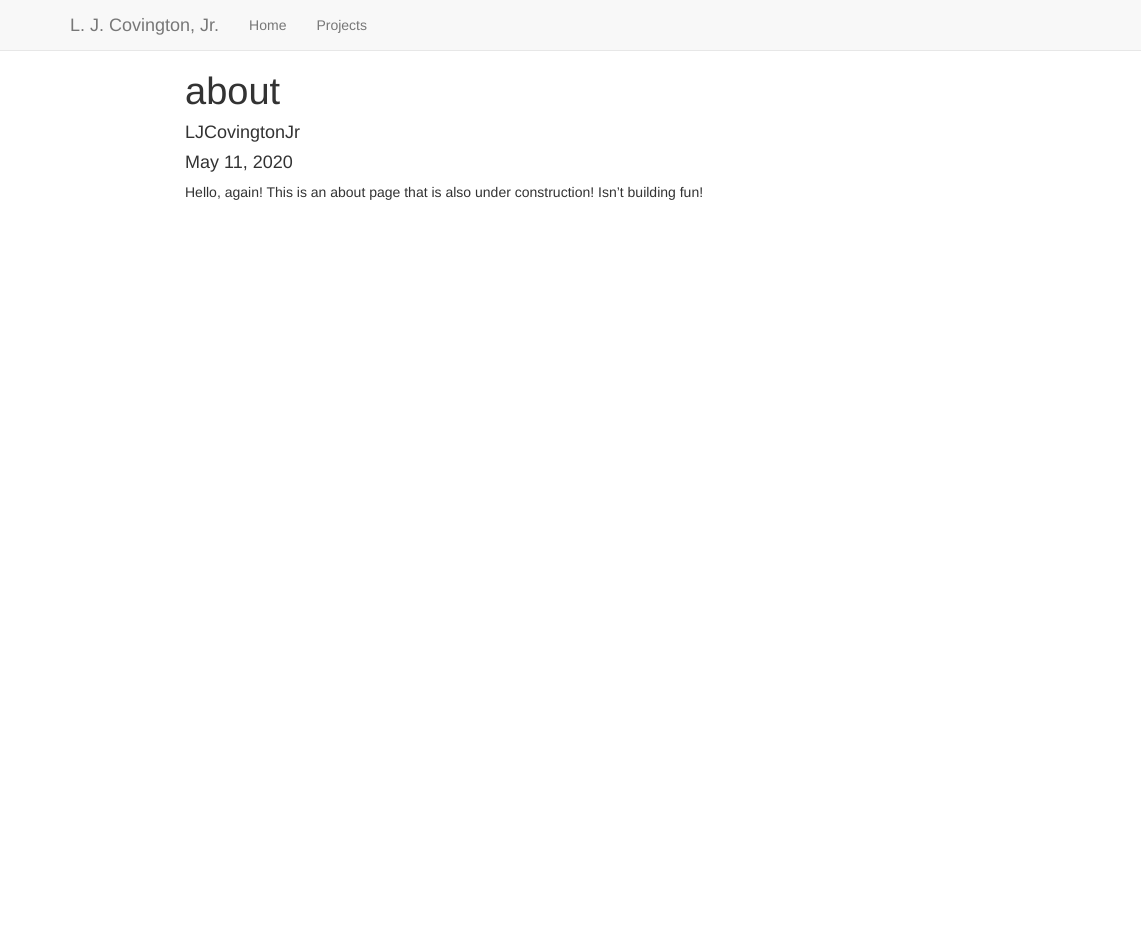
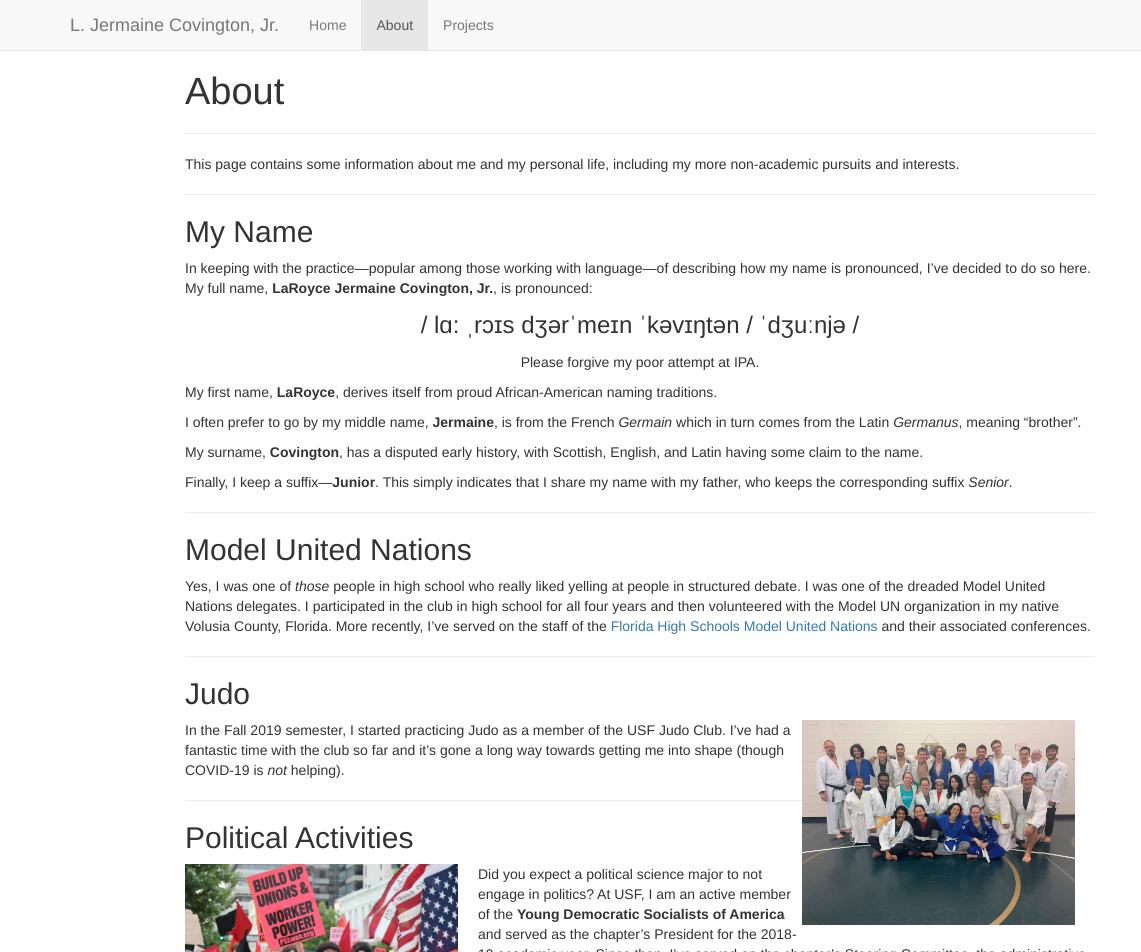
Before and after one commit to LJCovingtonJr/ljcovingtonjr.github.io, a plain HTML site: page about.html in a window 1280 px wide. Shown: the top 952 px of the page, 0-1141 px from the left. Before the commit the page ends 800 px from the top, so only its background shows below. Drawn offline with nearby package versions, Linux system fonts and the light colour scheme; some packages are replaced by stand-ins of ours.

Commit message:
version 0.0.0.9002
About page! (and other stuff)

```diff
--- a/about.html
+++ b/about.html
@@ -9,11 +9,9 @@
 <meta http-equiv="X-UA-Compatible" content="IE=EDGE" />
 
 
-<meta name="author" content="LJCovingtonJr" />
 
-<meta name="date" content="2020-05-11" />
 
-<title>about</title>
+<title>About</title>
 
 <script src="site_libs/header-attrs-2.1/header-attrs.js"></script>
 <script src="site_libs/jquery-1.11.3/jquery.min.js"></script>
@@ -272,12 +270,15 @@ $(document).ready(function () {
         <span class="icon-bar"></span>
         <span class="icon-bar"></span>
       </button>
-      <a class="navbar-brand" href="index.html">L. J. Covington, Jr.</a>
+      <a class="navbar-brand" href="index.html">L. Jermaine Covington, Jr.</a>
     </div>
     <div id="navbar" class="navbar-collapse collapse">
       <ul class="nav navbar-nav">
         <li>
   <a href="index.html">Home</a>
+</li>
+<li>
+  <a href="about.html">About</a>
 </li>
 <li>
   <a href="projects.html">Projects</a>
@@ -305,14 +306,45 @@ $(document).ready(function () {
 
 
 
-<h1 class="title toc-ignore">about</h1>
-<h4 class="author">LJCovingtonJr</h4>
-<h4 class="date">May 11, 2020</h4>
+<h1 class="title toc-ignore">About</h1>
 
 </div>
 
 
-<p>Hello, again! This is an about page that is also under construction! Isn’t building fun!</p>
+<hr />
+<p>This page contains some information about me and my personal life, including my more non-academic pursuits and interests.</p>
+<hr />
+<div id="my-name" class="section level2">
+<h2>My Name</h2>
+<p>In keeping with the practice—popular among those working with language—of describing how my name is pronounced, I’ve decided to do so here. My full name, <strong>LaRoyce Jermaine Covington, Jr.</strong>, is pronounced:</p>
+<center>
+<p><font size = 5> / lɑ: ˌrɔɪs dʒərˈmeɪn ˈkəvɪŋtən / ˈdʒuːnjə / </font></p>
+<p>Please forgive my poor attempt at IPA.</p>
+</center>
+<p>My first name, <strong>LaRoyce</strong>, derives itself from proud African-American naming traditions.</p>
+<p>I often prefer to go by my middle name, <strong>Jermaine</strong>, is from the French <em>Germain</em> which in turn comes from the Latin <em>Germanus</em>, meaning “brother”.</p>
+<p>My surname, <strong>Covington</strong>, has a disputed early history, with Scottish, English, and Latin having some claim to the name.</p>
+<p>Finally, I keep a suffix—<strong>Junior</strong>. This simply indicates that I share my name with my father, who keeps the corresponding suffix <em>Senior</em>.</p>
+<hr />
+</div>
+<div id="model-united-nations" class="section level2">
+<h2>Model United Nations</h2>
+<p>Yes, I was one of <em>those</em> people in high school who really liked yelling at people in structured debate. I was one of the dreaded Model United Nations delegates. I participated in the club in high school for all four years and then volunteered with the Model UN organization in my native Volusia County, Florida. More recently, I’ve served on the staff of the <a href="www.fhsmun.org">Florida High Schools Model United Nations</a> and their associated conferences.</p>
+<hr />
+</div>
+<div id="judo" class="section level2">
+<h2>Judo</h2>
+<p><img src="images/usfjudo.jpg" style="width:30%; margin-right:20px" align="right"></p>
+<p>In the Fall 2019 semester, I started practicing Judo as a member of the USF Judo Club. I’ve had a fantastic time with the club so far and it’s gone a long way towards getting me into shape (though COVID-19 is <em>not</em> helping).</p>
+<hr />
+</div>
+<div id="political-activities" class="section level2">
+<h2>Political Activities</h2>
+<p><img src="images/LJ_Covington_at_protest.jpg" style="width:30%; margin-right:20px" align="left"></p>
+<p>Did you expect a political science major to not engage in politics? At USF, I am an active member of the <strong>Young Democratic Socialists of America</strong> and served as the chapter’s President for the 2018-19 academic year. Since then, I’ve served on the chapter’s Steering Committee, the administrative and managing arm of the club. I’ve also served as chair of the Electoral Working Group, which co-ordinates the club’s political activites in the Tampa Bay Area.</p>
+<p><img src="images/LaRoyce_for_DNC.png" style="width:30%; margin-right:20px" align="right"></p>
+<p>As part of my work with the YDSA@USF Electoral Working Group, I am currently running to be a delegate to the 2020 Democratic National Convention, Milwaukee. This is part of our “DSA at the DNC” initiative, where we encourage DSA members (especially students) to run for delegate positions. I previously served as a Delegate to the 2017 Convention of the Florida Democratic Party.</p>
+</div>
 
 
 
```
Also changed, not shown: index.html (+7 -3 lines), projects.html (+6 -1 lines), images/LJ_Covington_at_protest.jpg (added), images/LaRoyce_for_DNC.png (added), images/usfjudo.jpg (added).
